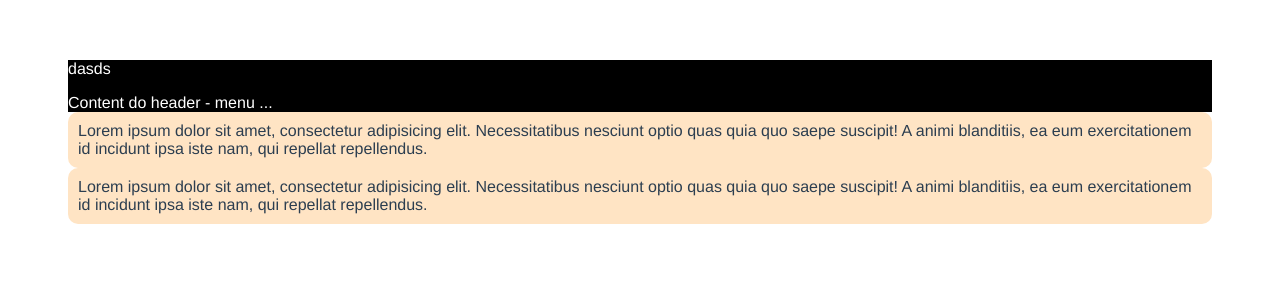
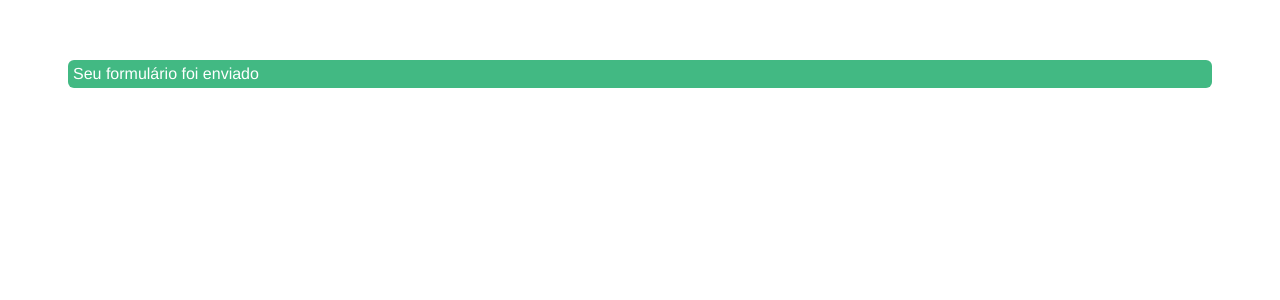
Before and after one commit to rg3915/vuejs3-intro-course, a Vue app in the folder app/: page / in a window 1280 px wide. Shown: the top 300 px of the page. Built offline with nearby package versions, Linux system fonts and the light colour scheme.

Commit message:
Enviando dados para o componente filho (props)

```diff
--- a/app/src/App.vue
+++ b/app/src/App.vue
@@ -1,29 +1,22 @@
 <template>
     <div>
-        <TheHeader>
-            <template v-slot:description>
-                <p>dasds</p>
-            </template>
-
-            Content do header - menu ...
-        </TheHeader>
-        <BaseCard />
-        <BaseCard />
+        <BaseAlert
+            :variant="variant"
+        >
+            {{ text }}
+        </BaseAlert>
     </div>
 </template>
 
 <script>
-import BaseCard from '@/components/BaseCard';
-import TheHeader from '@/components/TheHeader';
-
+import BaseAlert from '@/components/BaseAlert';
 export default {
     name: 'App',
-    components: {
-        TheHeader,
-        BaseCard
-    },
+    components: { BaseAlert },
     data() {
         return {
+            variant: 'success',
+            text: 'Seu formulário foi enviado'
         }
     },
     beforeUpdate() {},
--- /dev/null
+++ b/app/src/components/BaseAlert.vue
@@ -0,0 +1,47 @@
+<template>
+    <div :class="baseClass">
+        <slot />
+    </div>
+</template>
+
+<script>
+export default {
+    props: {
+        variant: {
+            type: String,
+            default: ''
+        },
+    },
+
+    computed: {
+        baseClass() {
+            return [
+                'alert',
+                this.variant ? `alert-${this.variant}` : ''
+            ]
+        },
+    },
+
+    methods: {
+    }
+}
+</script>
+
+<style scoped>
+.alert {
+    display: flex;
+    justify-content: space-between;
+    padding: 5px;
+    border-radius: 6px;
+    color: gray;
+    background: #ddd;
+}
+.alert-success {
+    background: #42b983;
+    color: #fff;
+}
+.alert-danger {
+    background: red;
+    color: #fff;
+}
+</style>
```
